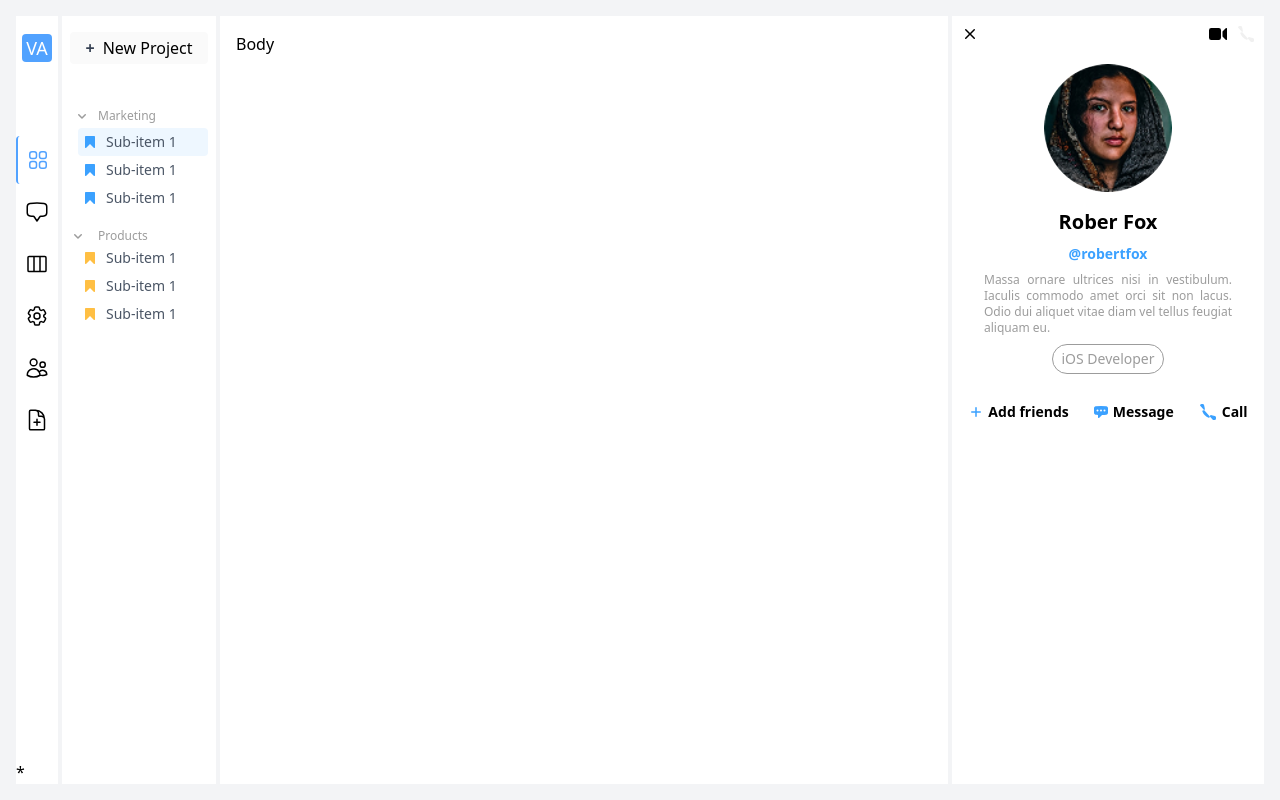
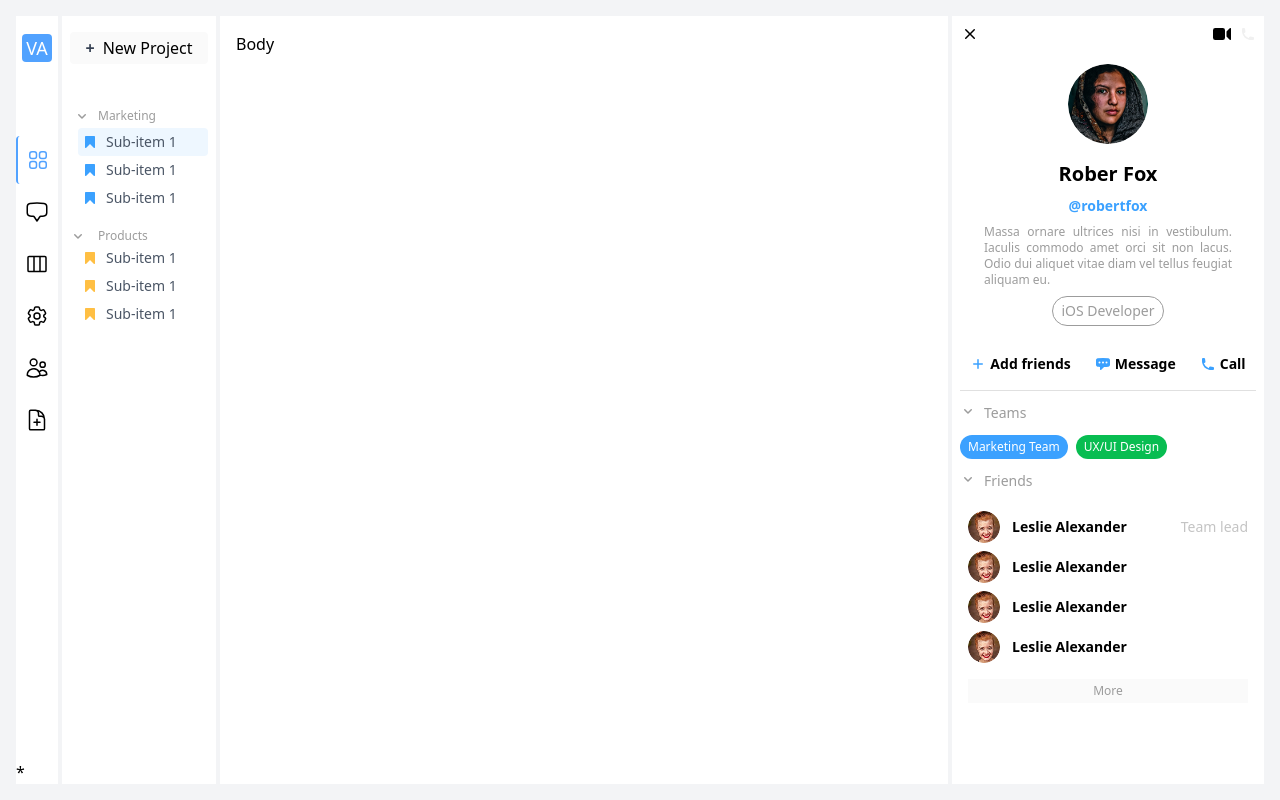
Before and after one commit to Lova1401Code/task-manager-frontend, a React (Vite) app: page / in a window 1280 px wide. Built offline with nearby package versions, Linux system fonts and the light colour scheme.

Commit message:
feat: update PhoneIcon component and enhance ExtendProfile layout with new icons and profile image

```diff
--- a/src/assets/icons/PhoneIcon.jsx
+++ b/src/assets/icons/PhoneIcon.jsx
@@ -1,7 +1,7 @@
 export default function PhoneIcon({ color = "#F0F0F0" }) {
     return (
-        <svg xmlns="http://www.w3.org/2000/svg" viewBox="0 0 20 20" fill={color} className="size-5">
-            <path fillRule="evenodd" d="M2 3.5A1.5 1.5 0 0 1 3.5 2h1.148a1.5 1.5 0 0 1 1.465 1.175l.716 3.223a1.5 1.5 0 0 1-1.052 1.767l-.933.267c-.41.117-.643.555-.48.95a11.542 11.542 0 0 0 6.254 6.254c.395.163.833-.07.95-.48l.267-.933a1.5 1.5 0 0 1 1.767-1.052l3.223.716A1.5 1.5 0 0 1 18 15.352V16.5a1.5 1.5 0 0 1-1.5 1.5H15c-1.149 0-2.263-.１５-3.326-.43A１３.０２２ １３．０２２ ０ ０ １ ２．４３ ８．３２６ １３．０１９ １３．０１９ ０ ０ １ ２ ５V３．５Z" clipRule="evenodd" />
+        <svg xmlns="http://www.w3.org/2000/svg" viewBox="0 0 16 16" fill={color} className="size-4">
+            <path fillRule="evenodd" d="m3.855 7.286 1.067-.534a1 1 0 0 0 .542-1.046l-.44-2.858A1 1 0 0 0 4.036 2H3a1 1 0 0 0-1 1v2c0 .709.082 1.4.238 2.062a9.012 9.012 0 0 0 6.7 6.7A9.024 9.024 0 0 0 11 14h2a1 1 0 0 0 1-1v-1.036a1 1 0 0 0-.848-.988l-2.858-.44a1 1 0 0 0-1.046.542l-.534 1.067a7.52 7.52 0 0 1-4.86-4.859Z" clipRule="evenodd" />
         </svg>
     )
 }
--- a/src/pages/ExtendProfile.jsx
+++ b/src/pages/ExtendProfile.jsx
@@ -4,11 +4,14 @@ import XIcon from "../assets/icons/XIcon"
 import profileImgUrl from "../assets/avatar.png"
 import AddFriendsIcon from "../assets/icons/AddFriendsIcon"
 import MessageIcon from "../assets/icons/MessageIcon"
+import ChevronDownMicorIcon from "../assets/icons/ChevronDownMicorIcon";
+import ChevronUpMicroIcon from "../assets/icons/ChevronUpMicroIcon";
+import littleProfileImgUrl from "../assets/profile.png"
 
 
 export default function ExtendProfile() {
     return (
-    <div className="flex items-start relative my-4 bg-white p-2">
+    <div className="flex flex-col gap-3 items-start relative my-4 bg-white p-2">
         <button className="p-1 absolute top-1 left-1">
             <XIcon />
         </button>
@@ -21,14 +24,14 @@ export default function ExtendProfile() {
             </button>
         </div>
         <div className="flex flex-col justify-center items-center mt-10 w-full">
-            <img src={ profileImgUrl } alt="Profile" className="w-32 h-auto rounded-full" />
+            <img src={ profileImgUrl } alt="Profile" className="w-20 h-auto rounded-full" />
             <div className="text-center space-y-2 mt-4">
                 <h2 className="text-xl font-bold">Rober Fox</h2>
                 <h3 className="text-[#3BA1FF] text-sm font-semibold">@robertfox</h3>
                 <p className="text-[#9C9C9C] text-xs text-justify px-6">Massa ornare ultrices nisi in vestibulum. Iaculis commodo amet orci sit non lacus. Odio dui aliquet vitae diam vel tellus feugiat aliquam eu.</p>
                 <button className="px-2 py-1 text-sm rounded-full border border-[#9C9C9C] text-[#9C9C9C]">iOS Developer</button>
             </div>
-            <div className="flex justify-center gap-2 flex-row my-6">
+            <div className="flex justify-center gap-2 flex-row mt-6">
                 <button className="px-2 py-1 items-center justify-center font-semibold flex gap-1 text-sm">
                     <AddFriendsIcon color="#3BA1FF" />
                     <span>Add friends</span>
@@ -43,6 +46,49 @@ export default function ExtendProfile() {
                 </button>
             </div>
         </div>
+        <hr className="w-full border-t border-[#E0E0E0]" />
+        <div className="flex flex-col gap-3 w-full">
+            <div className="flex w-full gap-2 text-[#9C9C9C] text-sm">
+                <span className=""><ChevronDownMicorIcon /></span>
+                <span>Teams</span>
+            </div>
+            <div className="flex gap-2">
+                <button className="rounded-full bg-[#3BA1FF] px-2 py-1 text-white text-xs">Marketing Team</button>
+                <button className="rounded-full bg-[#08BD51] px-2 py-1 text-white text-xs">UX/UI Design</button>
+            </div>
+        </div>
+        <div className="flex w-full gap-2 text-[#9C9C9C] text-sm">
+                <span className=""><ChevronDownMicorIcon /></span>
+                <span>Friends</span>
+        </div>
+        <div className="flex flex-col gap-2 w-full p-2">
+            <div className="flex justify-between items-center w-full">
+                <div className="flex gap-3 items-center">
+                    <img src={ littleProfileImgUrl } alt="profile" className="w-8 h-auto rounded-full" />
+                    <div className="text-sm font-semibold">Leslie Alexander</div>
+                </div>
+                <div className="text-sm text-[#C4C4C4]">Team lead</div>
+            </div>
+            <div className="flex justify-between items-center w-full">
+                <div className="flex gap-3 items-center">
+                    <img src={ littleProfileImgUrl } alt="profile" className="w-8 h-auto rounded-full" />
+                    <div className="text-sm font-semibold">Leslie Alexander</div>
+                </div>
+            </div>
+            <div className="flex justify-between items-center w-full">
+                <div className="flex gap-3 items-center">
+                    <img src={ littleProfileImgUrl } alt="profile" className="w-8 h-auto rounded-full" />
+                    <div className="text-sm font-semibold">Leslie Alexander</div>
+                </div>
+            </div>
+            <div className="flex justify-between items-center w-full">
+                <div className="flex gap-3 items-center">
+                    <img src={ littleProfileImgUrl } alt="profile" className="w-8 h-auto rounded-full" />
+                    <div className="text-sm text-black font-semibold">Leslie Alexander</div>
+                </div>
+            </div>
+            <button className="text-xs text-[#9C9C9C] bg-[#FAFAFA] px-2 py-1 w-full mt-2">More</button>
+        </div>
     </div>
     )
 }
```
Also changed, not shown: src/assets/profile.png (added).
